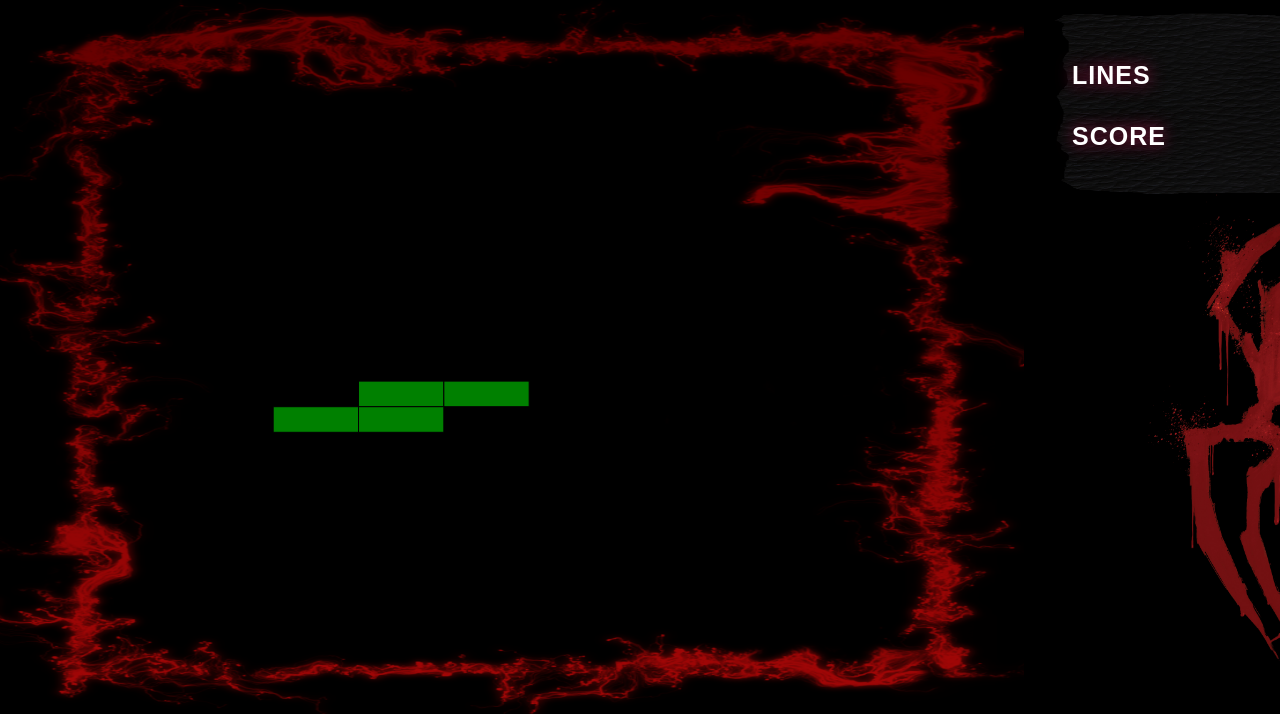
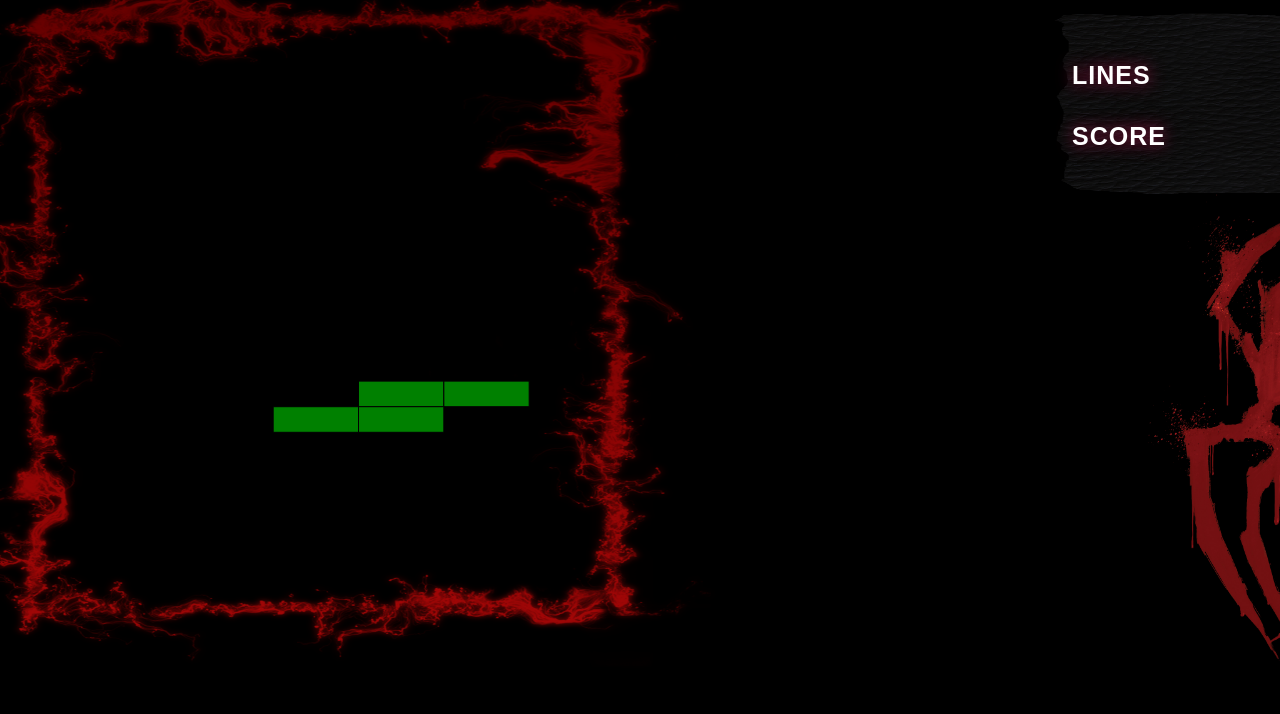
Before and after one commit to B-0-B-B-Y/rock-tetris, an Electron app: page app/index.html in a window 1280 px wide. Shown: the part 163-877 px from the top of the page. Drawn offline with Linux system fonts and the light colour scheme; a web font is replaced by a local one.

Commit message:
Move game wallpaper to main container to prevent cutoff

```diff
--- a/app/index.html
+++ b/app/index.html
@@ -14,13 +14,14 @@
 
     <!-- MAIN CONTENTS -->
     <div class="game-container">
+        <img class="game-wallpaper" src="assets/img/wallpapers/main_frame.png" alt="" />
+
         <main class="game-window">
             <h1 class="game-title">
                 <img class="logo-wallpaper" src="assets/img/wallpapers/wallpaper_1.png" alt="" />
                 <img class="logo" src="assets/img/logo.png" alt="" />
             </h1>
             <div class="game-main">
-                <img class="game-wallpaper" src="assets/img/wallpapers/main_frame.png" alt="" />
                 <canvas id="game"></canvas>
                 <div id="game-overlay">
                     <span id="overlay-text">GAME OVER</span>
--- a/app/style/main.css
+++ b/app/style/main.css
@@ -22,6 +22,7 @@ body {
     flex-flow: column nowrap;
     font-size: 62.5%;
     background-color: black;
+    overflow: hidden;
 }
 img {
     pointer-events: none;
@@ -90,6 +91,16 @@ p {
     background-position: 50% 90%;
     background-repeat: no-repeat;
 }
+.game-wallpaper {
+    display: inline-block;
+    position: absolute;
+    left: -75px;
+    width: calc(50% + 160px);
+    bottom: -32px;
+    right: 0;
+    height: calc(100% - 100px);
+    z-index: 100;
+}
 
 /**** GAME WINDOW ****/
 .game-title {
@@ -120,16 +131,6 @@ p {
     justify-content: stretch;
     position: relative;
     overflow: hidden;
-}
-.game-wallpaper {
-    display: inline-block;
-    position: absolute;
-    left: -80px;
-    width: calc(100% + 160px);
-    bottom: -20px;
-    right: 0;
-    height: calc(100% + 24px);
-    margin: auto;
 }
 #game {
     flex: 1;
```
